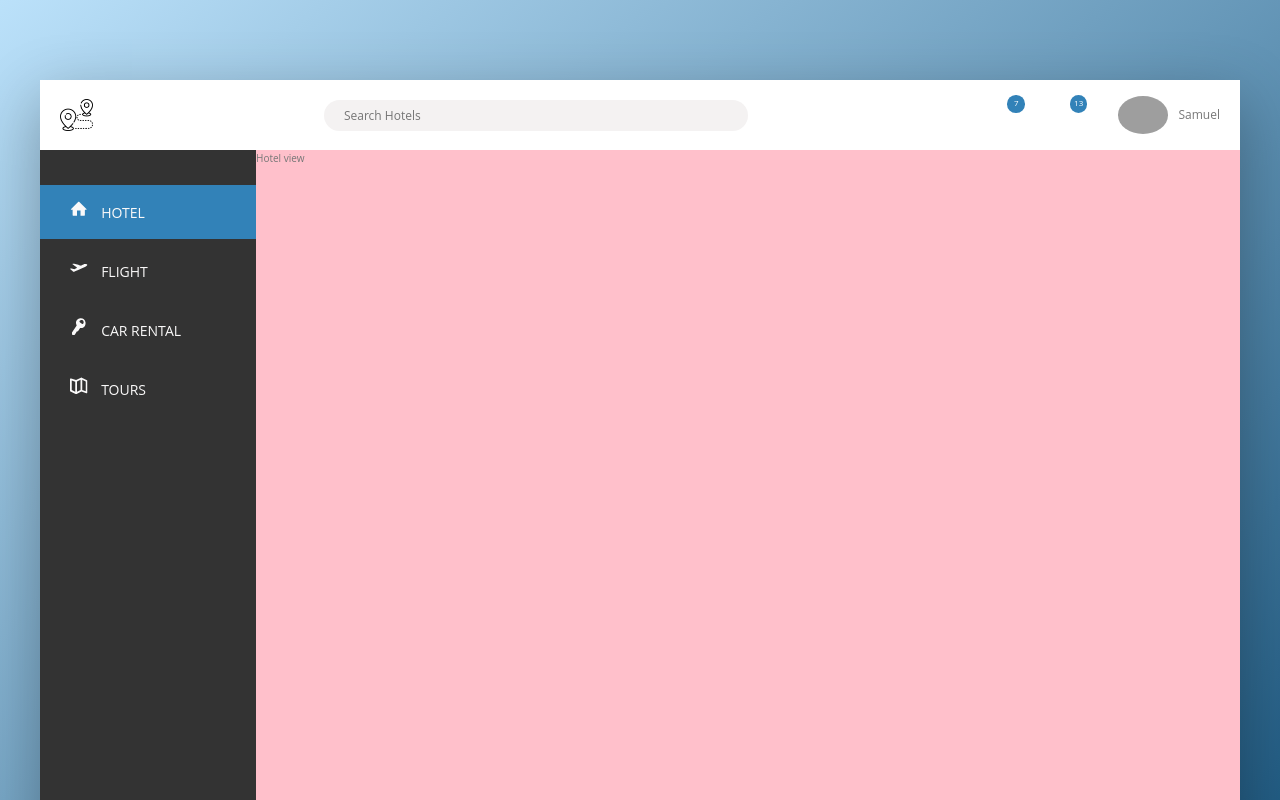
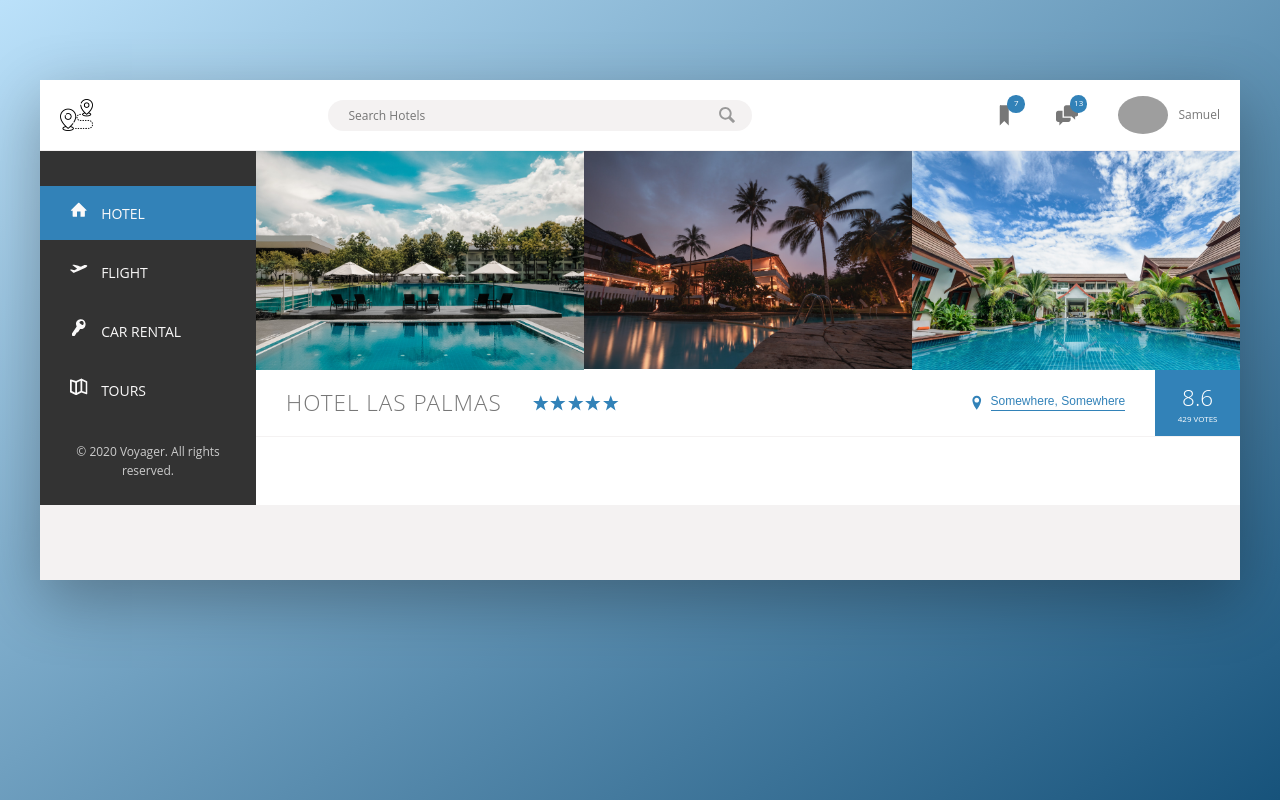
Before and after one commit to samadjei/Voyager, a website: page index.html in a window 1280 px wide. Shown: the top 800 px of the page. Drawn offline with Linux system fonts and the light colour scheme; grey boxes are pictures that could not be loaded.

Commit message:
Built the hotel overview

```diff
--- a/index.html
+++ b/index.html
@@ -15,20 +15,20 @@
           <input type="text" class="search__input" placeholder="Search Hotels" />
           <button class="search__button">
             <svg class="search__icon">
-              <use xlink:href="img/sprite.svg#icon-search"></use>
+              <use xlink:href="img/sprite.svg#icon-magnifying-glass"></use>
             </svg>
           </button>
         </form>
         <nav class="user-nav">
           <div class="user-nav__icon-box">
             <svg class="user-nav__icon">
-              <use xlink:href="img/sprite.svg#icon-bookmarkturned_in"></use>
+              <use xlink:href="img/sprite.svg#icon-bookmark"></use>
             </svg>
             <span class="user-nav__notification">7</span>
           </div>
           <div class="user-nav__icon-box">
             <svg class="user-nav__icon">
-              <use xlink:href="img/sprite.svg#icon-forumquestion_answer"></use>
+              <use xlink:href="img/sprite.svg#icon-chat"></use>
             </svg>
             <span class="user-nav__notification">13</span>
           </div>
@@ -78,7 +78,52 @@
           <div class="legal">&copy; 2020 Voyager. All rights reserved.</div>
         </nav>
         <main class="hotel-view">
-          Hotel view
+          <div class="gallery">
+            <figure class="gallery__item">
+              <img class="gallery__photo" src="img/hotel-1.jpg" alt="Photo of a hotel" />
+            </figure>
+            <figure class="gallery__item">
+              <img class="gallery__photo" src="img/hotel-2.jpg" alt="Photo of a hotel" />
+            </figure>
+            <figure class="gallery__item">
+              <img class="gallery__photo" src="img/hotel-3.jpg" alt="Photo of a hotel" />
+            </figure>
+          </div>
+
+          <div class="overview">
+            <h1 class="overview__heading">
+              Hotel Las Palmas
+            </h1>
+            <div class="overview__stars">
+              <svg class="overview__icon-star">
+                <use xlink:href="img/sprite.svg#icon-star"></use>
+              </svg>
+              <svg class="overview__icon-star">
+                <use xlink:href="img/sprite.svg#icon-star"></use>
+              </svg>
+              <svg class="overview__icon-star">
+                <use xlink:href="img/sprite.svg#icon-star"></use>
+              </svg>
+              <svg class="overview__icon-star">
+                <use xlink:href="img/sprite.svg#icon-star"></use>
+              </svg>
+              <svg class="overview__icon-star">
+                <use xlink:href="img/sprite.svg#icon-star"></use>
+              </svg>
+            </div>
+
+            <div class="overview__location">
+              <svg class="overview__icon-location">
+                <use xlink:href="img/sprite.svg#icon-location-pin"></use>
+              </svg>
+              <button class="btn-inline">Somewhere, Somewhere</button>
+            </div>
+
+            <div class="overview__rating">
+              <div class="overview__rating-average">8.6</div>
+              <div class="overview__rating-count">429 votes</div>
+            </div>
+          </div>
         </main>
       </div>
     </div>
--- a/sass/_base.scss
+++ b/sass/_base.scss
@@ -30,11 +30,14 @@
   --shadow-dark: 0 2rem 6rem rgba(0, 0, 0, 0.3);
 }
 
+* {
+  margin: 0;
+  padding: 0;
+}
+
 a *,
 *::after,
 *::before {
-  margin: 0;
-  padding: 0;
   /* automatically inherit box-sizing from the body element */
   box-sizing: inherit;
 }
--- a/sass/_components.scss
+++ b/sass/_components.scss
@@ -48,8 +48,8 @@
     }
   }
   &__icon {
-    height: 1.7rem;
-    width: 1.7rem;
+    height: 2rem;
+    width: 2rem;
     fill: var(--color-grey-dark-3);
     margin-top: 0.3rem;
   }
@@ -113,7 +113,6 @@
   font-size: 1.4rem;
   list-style: none;
   margin-top: 3.5rem;
-  margin-left: -40px;
 
   &__item {
     position: relative;
@@ -174,3 +173,106 @@
   text-align: center;
   padding: 2.5rem;
 }
+
+// Gallery
+.gallery {
+  display: flex;
+  &__photo {
+    width: 100%;
+    display: block;
+  }
+}
+
+// Hotel Overview
+.overview {
+  display: flex;
+  align-items: center;
+  border-bottom: 1px solid var(--color-grey-light-2);
+
+  &__heading {
+    font-size: 2.25rem;
+    font-weight: 300;
+    text-transform: uppercase;
+    letter-spacing: 1px;
+    padding: 1.5rem 3rem;
+  }
+  &__stars {
+    display: flex;
+    // only occupies the space it needs to create some space
+    margin-right: auto;
+  }
+  &__icon-star,
+  &__icon-location {
+    width: 1.75rem;
+    height: 1.75rem;
+    fill: var(--color-primary);
+  }
+  &__location {
+    font-size: 1.2rem;
+    display: flex;
+    align-items: center;
+  }
+
+  &__icon-location {
+    margin-right: 0.5rem;
+  }
+  &__rating {
+    background-color: var(--color-primary);
+    margin-left: 3rem;
+    color: #fff;
+    align-self: stretch;
+    padding: 0 2.25rem;
+    display: flex;
+    flex-direction: column;
+    justify-content: center;
+    align-items: center;
+  }
+  &__rating-average {
+    font-size: 2.25rem;
+    font-weight: 300;
+    margin-bottom: -0.3rem;
+  }
+  &__rating-count {
+    font-size: 0.8rem;
+    text-transform: uppercase;
+  }
+}
+
+// Button Inline
+.btn-inline {
+  border: none;
+  color: var(--color-primary);
+  font-size: inherit;
+  // gives the border the same colour as the text
+  border-bottom: 1px solid currentColor;
+  cursor: pointer;
+  padding-bottom: 0.2rem;
+  display: inline-block;
+  background-color: transparent;
+  transition: all 0.2s;
+
+  &:hover {
+    color: var(--color-grey-dark-1);
+  }
+
+  &:focus {
+    outline: none;
+    animation: pulsate 1s infinite;
+  }
+}
+
+// Animation
+@keyframes pulsate {
+  0% {
+    transform: scale(1);
+    box-shadow: none;
+  }
+  50% {
+    transform: scale(1.05);
+    box-shadow: 0 1rem 4rem rgba(0, 0, 0, 0.25);
+  }
+  100% {
+    transform: scale(1);
+    box-shadow: none;
+  }
+}
--- a/sass/_layout.scss
+++ b/sass/_layout.scss
@@ -13,7 +13,7 @@
   font-size: 1.2rem;
   height: 7rem;
   background-color: #fff;
-  border-bottom: var(--color-grey-light-2);
+  border-bottom: 1px solid var(--color-grey-light-2);
 }
 
 .content {
@@ -30,7 +30,6 @@
 }
 
 .hotel-view {
-  background-color: pink;
-  height: 80rem;
+  background-color: #fff;
   flex: 1;
 }
```
Also changed, not shown: css/style.css, img/hotel-1.jpg (added), img/hotel-2.jpg (added), img/hotel-3.jpg (added).
